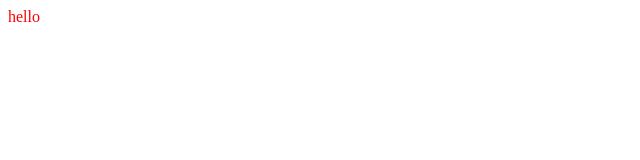
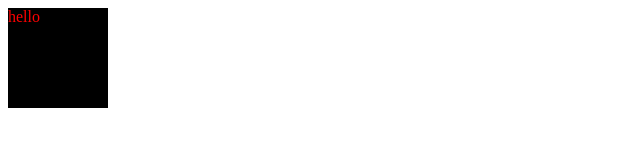
Before and after one commit to AKSHAT-JAIN-Dev/tempcopied, a plain HTML site: page index.html in a window 1280 px wide. Shown: the whole page, without its empty margins (0-640 px from the left). Drawn offline with Linux system fonts and the light colour scheme.

Commit message:
updated inex.css

```diff
--- a/index.css
+++ b/index.css
@@ -1,3 +1,6 @@
 .try{
     color:red;
+    width:100px;
+    height:100px;
+    background-color:black;
 }
```
